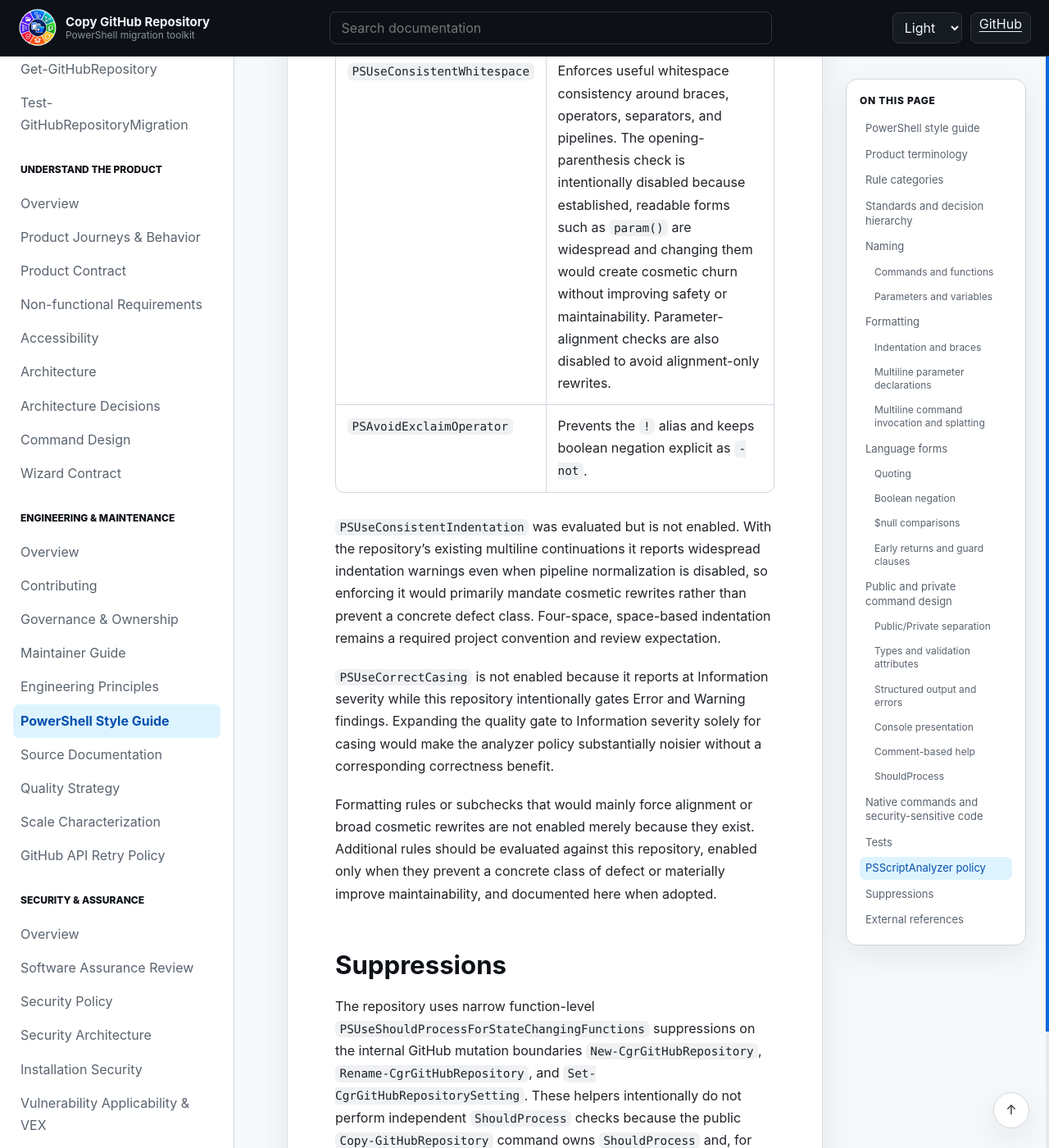
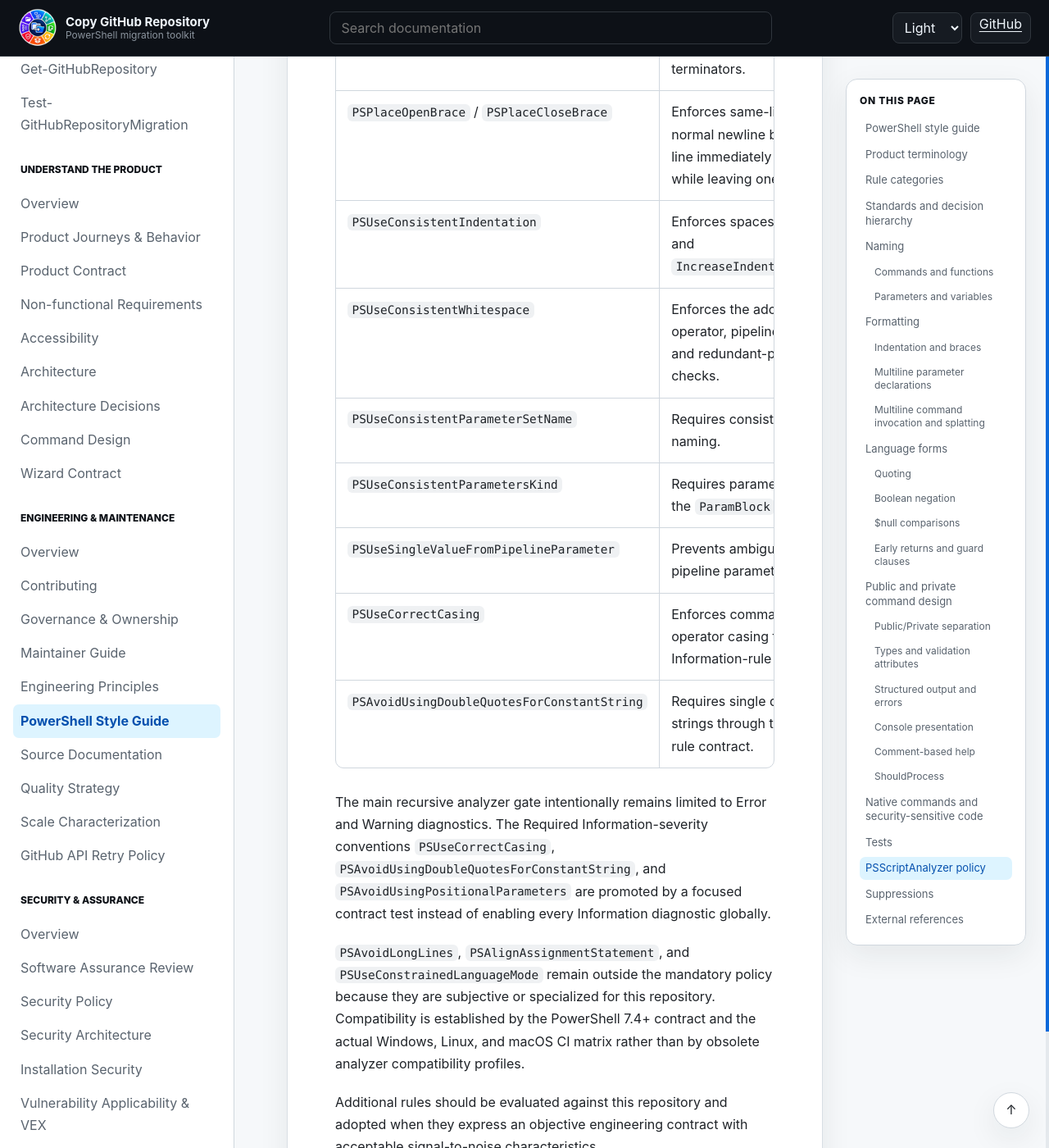
Before and after one commit to infoconex/copy-github-repo, a Jekyll site: the page built from docs/engineering/powershell-style-guide.md, in a window 1280 px wide and 1400 px high, scrolled down 12326 px. Shown: the whole window at 82% size. Built offline with Jekyll 4.4.1, drawn with Linux system fonts in a browser that asks for light colours; some of the changed text lies outside the part shown.

Commit message:
Document adopted PowerShell analyzer policy [skip autoformat]

```diff
--- a/docs/engineering/powershell-style-guide.md
+++ b/docs/engineering/powershell-style-guide.md
@@ -84,7 +84,7 @@ The `Cgr` prefix is an intentional project convention and must not be expanded o
 - Put spaces around operators and after separators, and use normal spacing around braces and pipelines.
 - Existing compact PowerShell forms such as `param()` are acceptable; the project does not require inserting a space before every opening parenthesis.
 
-The four-space/no-tabs indentation convention is a required review standard, but `PSUseConsistentIndentation` is intentionally not enabled. Evaluation against the existing repository showed that the rule also normalizes established multiline continuation layouts and produced widespread warnings even with pipeline indentation normalization disabled. Enabling it would therefore require broad cosmetic rewrites unrelated to correctness or maintainability. The deliberately scoped `PSUseConsistentWhitespace` configuration enforces the objective whitespace checks that fit the existing codebase without that churn.
+The four-space/no-tabs indentation convention is machine-enforced with `PSUseConsistentIndentation`. The project uses spaces, four-space indentation, and `IncreaseIndentationForFirstPipeline` so multiline pipelines follow the standard first-pipeline indentation behavior. Existing source has been normalized to this policy rather than weakening the rule.
 
 ### Multiline parameter declarations
 
@@ -255,18 +255,26 @@ The configured PSScriptAnalyzer Error and Warning policy is mandatory. Code must
 
 `PSScriptAnalyzerSettings.psd1` is the authoritative machine-readable analyzer configuration. This guide documents the project-specific baseline, additions, exclusions, configuration choices, suppression policy, and rationale; it does not duplicate the complete PSScriptAnalyzer rule catalog.
 
-The settings retain the default Error/Warning rule set and explicitly enable two additional rules:
+The normal analyzer pass retains the default Error/Warning rule set and explicitly configures the objective rules adopted by this project:
 
-| Rule | Why it is enabled |
+| Rule | Project policy |
 | --- | --- |
-| `PSUseConsistentWhitespace` | Enforces useful whitespace consistency around braces, operators, separators, and pipelines. The opening-parenthesis check is intentionally disabled because established, readable forms such as `param()` are widespread and changing them would create cosmetic churn without improving safety or maintainability. Parameter-alignment checks are also disabled to avoid alignment-only rewrites. |
-| `PSAvoidExclaimOperator` | Prevents the `!` alias and keeps boolean negation explicit as `-not`. |
+| `PSAvoidExclaimOperator` | Requires explicit `-not` rather than the `!` alias. |
+| `PSAvoidSemicolonsAsLineTerminators` | Prohibits semicolons used only as line terminators. |
+| `PSPlaceOpenBrace` / `PSPlaceCloseBrace` | Enforces same-line opening braces, normal newline behavior, and no empty line immediately before a closing brace while leaving one-line blocks intact. |
+| `PSUseConsistentIndentation` | Enforces spaces, four-space indentation, and `IncreaseIndentationForFirstPipeline`. |
+| `PSUseConsistentWhitespace` | Enforces the adopted brace, parenthesis, operator, pipeline, separator, parameter, and redundant-pipeline-whitespace checks. |
+| `PSUseConsistentParameterSetName` | Requires consistent parameter-set naming. |
+| `PSUseConsistentParametersKind` | Requires parameter declarations to use the `ParamBlock` form. |
+| `PSUseSingleValueFromPipelineParameter` | Prevents ambiguous multiple value-from-pipeline parameters. |
+| `PSUseCorrectCasing` | Enforces command, keyword, and operator casing through the focused Information-rule contract. |
+| `PSAvoidUsingDoubleQuotesForConstantString` | Requires single quotes for constant strings through the focused Information-rule contract. |
 
-`PSUseConsistentIndentation` was evaluated but is not enabled. With the repository's existing multiline continuations it reports widespread indentation warnings even when pipeline normalization is disabled, so enforcing it would primarily mandate cosmetic rewrites rather than prevent a concrete defect class. Four-space, space-based indentation remains a required project convention and review expectation.
+The main recursive analyzer gate intentionally remains limited to Error and Warning diagnostics. The Required Information-severity conventions `PSUseCorrectCasing`, `PSAvoidUsingDoubleQuotesForConstantString`, and `PSAvoidUsingPositionalParameters` are promoted by a focused contract test instead of enabling every Information diagnostic globally.
 
-`PSUseCorrectCasing` is not enabled because it reports at Information severity while this repository intentionally gates Error and Warning findings. Expanding the quality gate to Information severity solely for casing would make the analyzer policy substantially noisier without a corresponding correctness benefit.
+`PSAvoidLongLines`, `PSAlignAssignmentStatement`, and `PSUseConstrainedLanguageMode` remain outside the mandatory policy because they are subjective or specialized for this repository. Compatibility is established by the PowerShell 7.4+ contract and the actual Windows, Linux, and macOS CI matrix rather than by obsolete analyzer compatibility profiles.
 
-Formatting rules or subchecks that would mainly force alignment or broad cosmetic rewrites are not enabled merely because they exist. Additional rules should be evaluated against this repository, enabled only when they prevent a concrete class of defect or materially improve maintainability, and documented here when adopted.
+Additional rules should be evaluated against this repository and adopted when they express an objective engineering contract with acceptable signal-to-noise characteristics.
 
 ## Suppressions
 
```
Also changed, not shown: other parts of docs/engineering/powershell-style-guide.md (+1 -1 lines).
